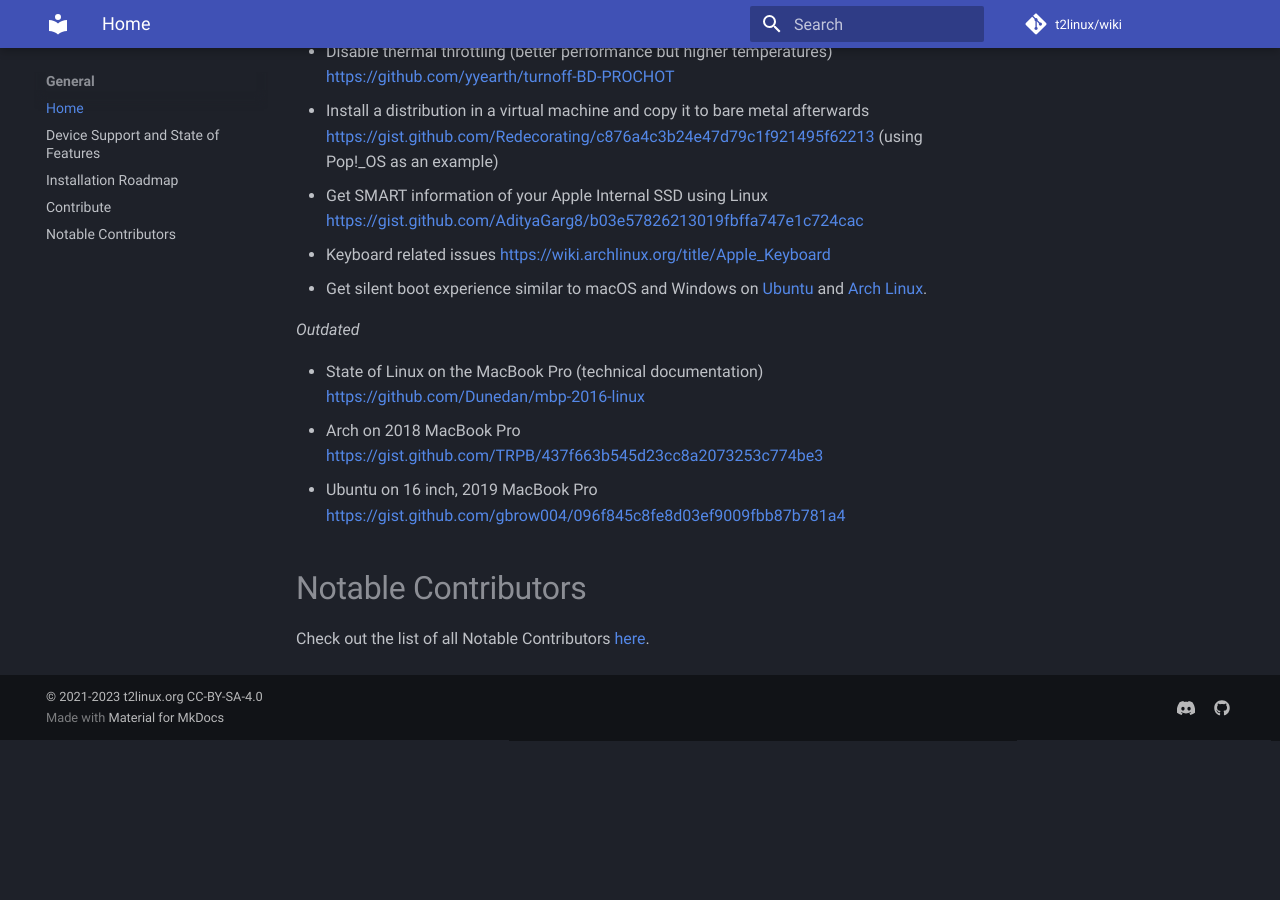
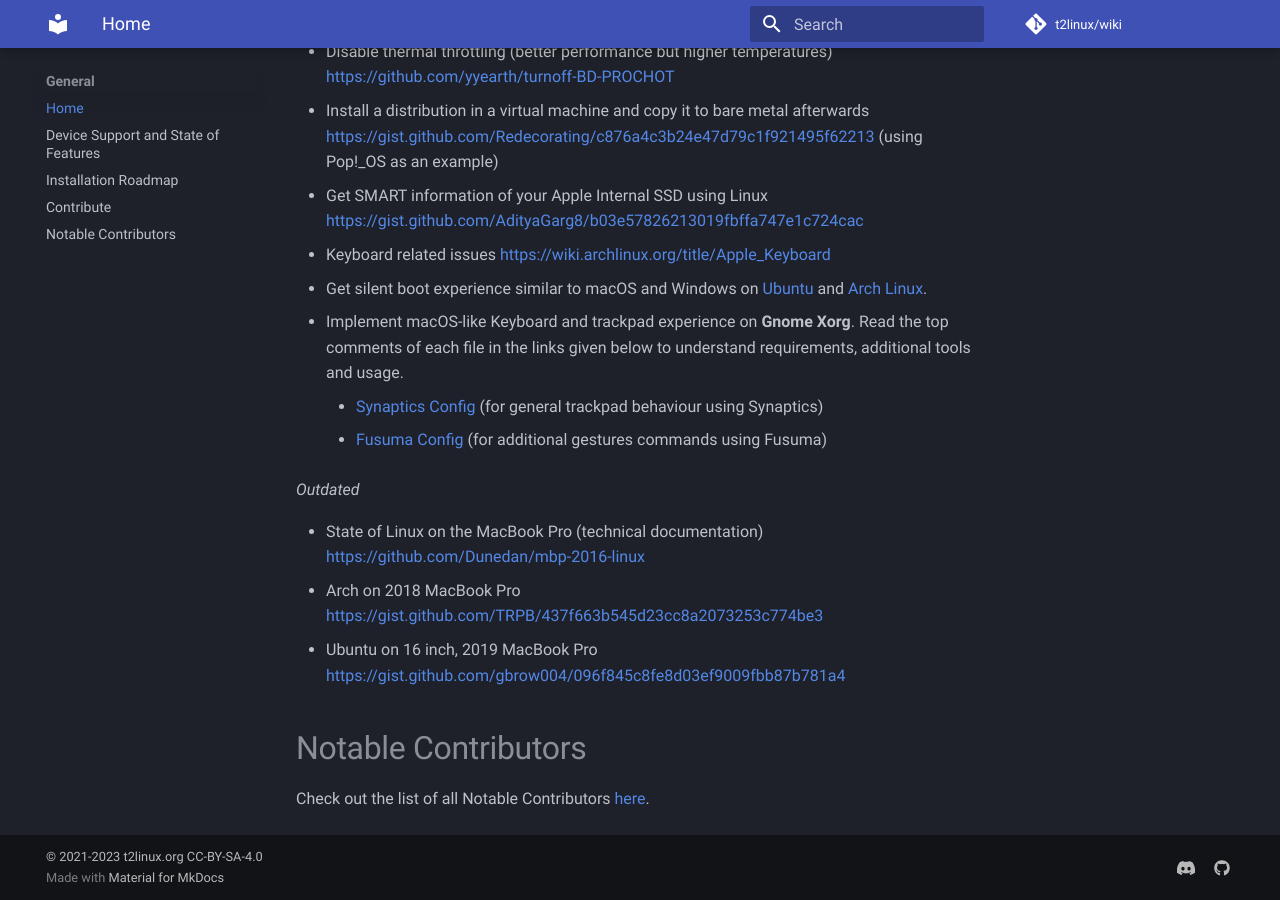
Before and after one commit to t2linux/wiki, an MkDocs documentation site: the page built from docs/index.md, in a window 1280 px wide and 900 px high, scrolled down 1844 px. Built offline with MkDocs 1.6.1 and Material for MkDocs 9.7.7, drawn with Linux system fonts in a browser that asks for light colours; comment, search, counter and statistics services are not loaded; before the commit the page ends 2584 px from its top, so only the background shows below that.

Commit message:
Add instructions for MacOs-like gestures (#481)

```diff
--- a/docs/index.md
+++ b/docs/index.md
@@ -53,6 +53,9 @@ Note that, if you are using one of the distributions listed above, you should fo
 - Get SMART information of your Apple Internal SSD using Linux [https://gist.github.com/AdityaGarg8/b03e57826213019fbffa747e1c724cac](https://gist.github.com/AdityaGarg8/b03e57826213019fbffa747e1c724cac)
 - Keyboard related issues [https://wiki.archlinux.org/title/Apple_Keyboard](https://wiki.archlinux.org/title/Apple_Keyboard)
 - Get silent boot experience similar to macOS and Windows on [Ubuntu](https://gist.github.com/AdityaGarg8/a39063f0d8c39572f03f55cbe02f9beb) and [Arch Linux](https://wiki.archlinux.org/title/silent_boot).
+- Implement macOS-like Keyboard and trackpad experience on **Gnome Xorg**. Read the top comments of each file in the links given below to understand requirements, additional tools and usage.
+    - [Synaptics Config](https://gist.github.com/smileBeda/f0452f0d7f1f6d8aa772603411f7876f) (for general trackpad behaviour using Synaptics)
+    - [Fusuma Config](https://gist.github.com/smileBeda/74a52fe7cb0901da9e67ae4e39966982) (for additional gestures commands using Fusuma)
 
 *Outdated*
 
```
